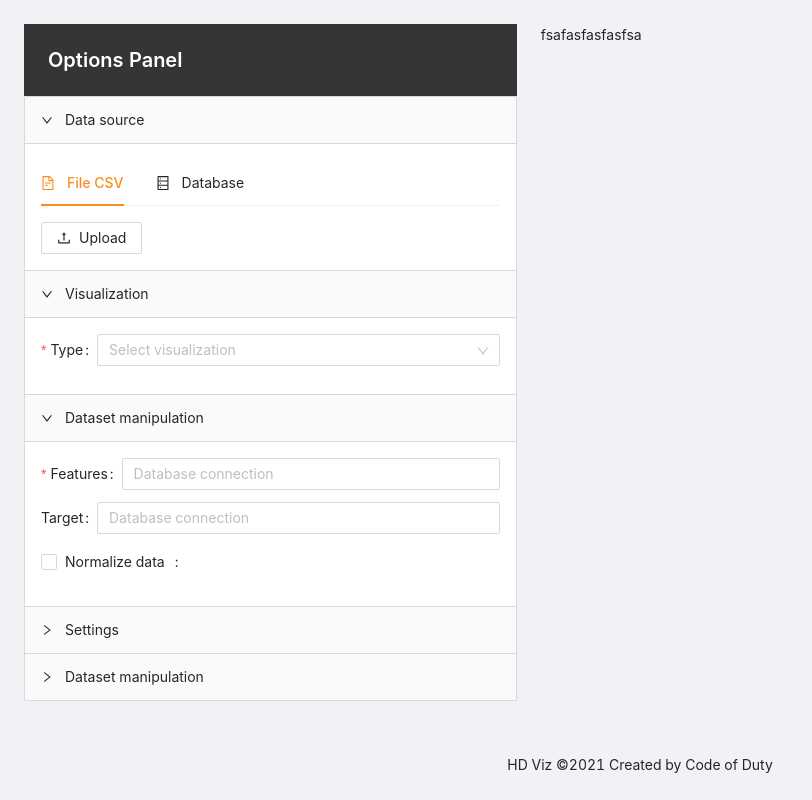
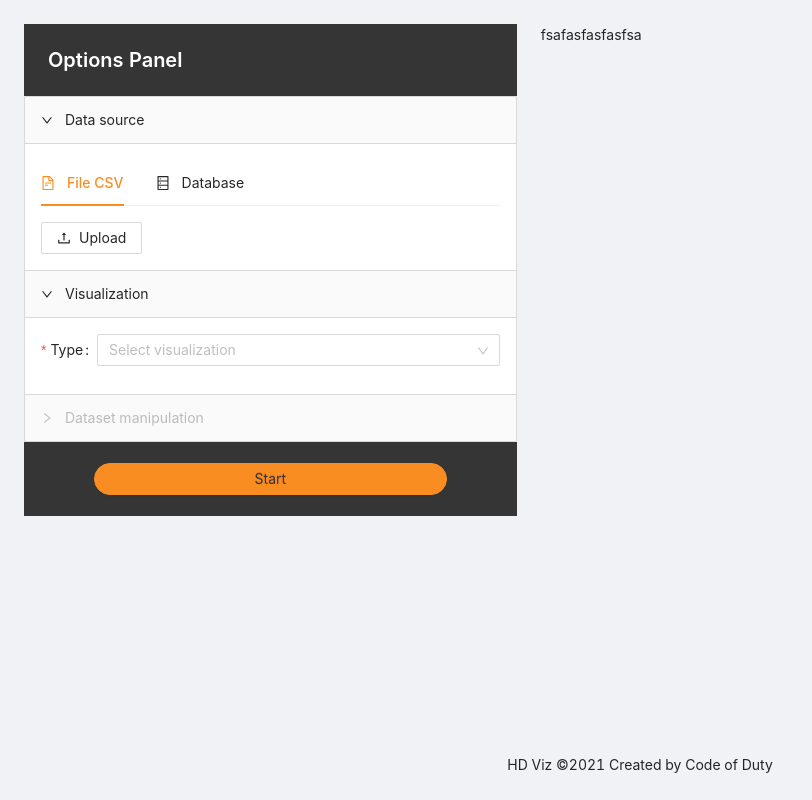
Before and after one commit to CodeOfDutyJS/hdviz, a React (Create React App) app in the folder client/: page / in a window 1280 px wide. Shown: the whole page, without its empty margins (0-812 px from the left). Built offline with nearby package versions, Linux system fonts and the light colour scheme.

Commit message:
Co-authored-by: Diego Piola <diegopiola@users.noreply.github.com>

```diff
--- a/client/package.json
+++ b/client/package.json
@@ -10,11 +10,12 @@
     "@testing-library/jest-dom": "^5.11.4",
     "@testing-library/react": "^11.1.0",
     "@testing-library/user-event": "^12.1.10",
-    "antd": "^4.12.3",
+    "antd": "4.12.3",
     "babel-eslint": "^10.1.0",
     "less": "^4.1.1",
     "mobx": "^6.1.7",
     "mobx-react-lite": "^3.2.0",
+    "papaparse": "^5.3.0",
     "react": "^17.0.1",
     "react-dom": "^17.0.1",
     "react-scripts": "4.0.3",
--- a/client/src/controller/Controller.js
+++ b/client/src/controller/Controller.js
@@ -1,7 +1,9 @@
 /* eslint-disable max-classes-per-file */
+import Paragraph from 'antd/lib/skeleton/Paragraph';
 import {
   makeAutoObservable, makeObservable, observable, computed, action,
 } from 'mobx';
+import Papa from 'papaparse';
 
 import { getDatabases, getTables, getData } from './API';
 
@@ -39,7 +41,9 @@ class Controller {
 
   tables = [];
 
-  data = [];
+  data;
+
+  loadingCompleted = false;
 
   constructor() {
     makeAutoObservable(this);
@@ -65,6 +69,7 @@ class Controller {
 
   setVisualization(_visualization) {
     this.visualizationSelected = _visualization;
+    console.log(this.loadingData);
   }
 
   getVisualizationSelected() {
@@ -104,6 +109,39 @@ class Controller {
   getData() {
     return this.data;
   }
+
+  // eslint-disable-next-line class-methods-use-this
+  async testCSV(file) {
+    // Papa.parsePromise(file)
+    //   .then((results) => { this.data = results; this.loadingData = true; });
+    // this.data = Papa.parse(file, {
+    //   header: true,
+    //   dynamicTyping: true,
+    //   worker: true,
+    //   complete: (r) => {
+    //     console.log(r);
+    //   },
+    // });
+
+    const parseFile = (rawFile) => new Promise((resolve) => {
+      Papa.parse(rawFile, {
+        complete: (results) => {
+          resolve(results.data);
+        },
+      });
+    });
+    this.data = await parseFile(file);
+    this.loadingCompleted = this.data != null;
+    // console.log('parsedData', parsedData);
+  }
 }
 
+Papa.parsePromise = function (file) {
+  return new Promise((complete, error) => {
+    Papa.parse(file, {
+      header: true, dynamicTyping: true, worker: true, complete, error,
+    });
+  });
+};
+
 export default Controller;
--- a/client/src/ui/App.css
+++ b/client/src/ui/App.css
@@ -39,6 +39,15 @@
   color: white;
 }
 
+#start-button{
+  background-color: #353535;
+  padding: 1.5em 5em;
+}
+
+#start-button span{
+  color: #353535;
+}
+
 /* MOBILE */
 @media (max-width: 767px) {
   #hdviz {
--- a/client/src/ui/components/OptionsPanel/DatasetManipulation.js
+++ b/client/src/ui/components/OptionsPanel/DatasetManipulation.js
@@ -1,6 +1,8 @@
 import React, { useState, useEffect } from 'react';
 
-import { Form, Select, Checkbox } from 'antd';
+import {
+  Form, Select, Checkbox, Button,
+} from 'antd';
 
 import { observer } from 'mobx-react-lite';
 import { useStore } from '../../../controller/ControllerProvider';
@@ -11,23 +13,44 @@ const { Item } = Form;
 
 const DatasetManipulation = observer(() => {
   const store = useStore();
-  const [header, setHeader] = useState([]);
+  const [columns, setColumns] = useState([]);
   const [normalized, setNormalized] = useState(false);
   const [disanceMatrix, setDisanceMatrix] = useState(false);
+  const [features, setFeatures] = useState([]);
+  const [maxFeatures, setMaxFeatures] = useState(false);
+  const [targets, setTargets] = useState([]);
+  const [maxTarget, setMaxTarget] = useState(false);
 
-  const testConnection = (sa) => {
-    console.log(sa);
+  // eslint-disable-next-line max-len
+  const isMATRIX = (_f) => store.getVisualizationSelected() === VisualizationType.MATRIX && _f.length > 5;
+
+  const setFeaturesStore = (_f) => {
+    setFeatures(_f);
+    store.setFeatures(features);
   };
 
   useEffect(() => {
     try {
       store.setColumnsFromModel();
 
-      setHeader(store.columns);
+      setColumns(store.columns);
     } catch (error) {
       console.log(error);
     }
   }, [store.data]);
+
+  useEffect(() => {
+    if (isMATRIX(features)) {
+      setFeaturesStore(features.slice(0, 5));
+      setMaxFeatures(true);
+    } else {
+      setMaxFeatures(false);
+    }
+  }, [store.getVisualizationSelected()]);
+
+  useEffect(() => {
+    console.log(features);
+  }, [features]);
 
   const onNormalizeCheckboxChanged = (e) => {
     setNormalized(e.target.checked);
@@ -38,12 +61,22 @@ const DatasetManipulation = observer(() => {
   };
 
   const onFeaturesChanged = (_features) => {
-    store.setFeatures(_features);
+    console.log(_features);
+    if (isMATRIX(_features)) {
+      _features.pop();
+      setMaxFeatures(true);
+    } else {
+      setMaxFeatures(false);
+    }
+    setFeaturesStore(_features);
   };
 
   const onTargetChanged = (_target) => {
     if (_target.length > 2) {
       _target.pop();
+      setMaxTarget(true);
+    } else {
+      setMaxTarget(false);
     }
     store.setTarget(_target);
   };
@@ -53,21 +86,28 @@ const DatasetManipulation = observer(() => {
   };
 
   return (
-    <Form onFinish={testConnection}>
-      <Item label="Features" name="features" rules={[{ required: true, message: 'Please select a Database' }]}>
-        <Select placeholder="Database connection" mode="multiple" onChange={onFeaturesChanged}>
-          {header.map((item, key) => <Option key={item}>{item}</Option>)}
+    <Form>
+      <Item
+        label="Features"
+        name="features"
+        validateStatus={maxFeatures ? 'warning' : null}
+        hasFeedback
+        help={maxFeatures ? 'Max 5 feature variables' : null}
+      >
+        <Select placeholder="Database connection" mode="multiple" onChange={onFeaturesChanged} value={['col1', 'col2']} allowClear>
+          {columns.map((item, key) => <Option key={item}>{item}</Option>)}
         </Select>
+        <></>
       </Item>
       <Item
         label="Target"
         name="target"
-        rules={[{
-          required: false, message: 'Max 2 target variables', type: 'array', max: 2,
-        }]}
+        validateStatus={maxTarget ? 'warning' : null}
+        hasFeedback
+        help={maxTarget ? 'Max 2 target variables' : null}
       >
         <Select placeholder="Database connection" mode="multiple" onChange={onTargetChanged}>
-          {header.map((item, key) => <Option key={item}>{item}</Option>)}
+          {columns.map((item, key) => <Option key={item}>{item}</Option>)}
         </Select>
       </Item>
       <Item className="no-point" label={<Checkbox onChange={onNormalizeCheckboxChanged}>Normalize data</Checkbox>}>
--- a/client/src/ui/components/OptionsPanel/OptionPanel.js
+++ b/client/src/ui/components/OptionsPanel/OptionPanel.js
@@ -1,15 +1,17 @@
 import React, { useState, useEffect } from 'react';
 
 import {
-  Layout, Collapse, Tabs, PageHeader,
+  Layout, Collapse, Tabs, PageHeader, Button, Alert,
 } from 'antd';
 
 import { FileTextOutlined, DatabaseOutlined } from '@ant-design/icons';
 
+import { observer } from 'mobx-react-lite';
 import UploadCSV from './UploadCSV';
 import DatabaseSelection from './DatabaseSelection';
 import VisualizationSelection from './VisualizationSelection';
 import DatasetManipulation from './DatasetManipulation';
+import { useStore } from '../../../controller/ControllerProvider';
 
 const { Sider } = Layout;
 const { Panel } = Collapse;
@@ -17,10 +19,13 @@ const { Panel } = Collapse;
 const { TabPane } = Tabs;
 
 // eslint-disable-next-line arrow-body-style
-const OptionPanel = () => {
+const OptionPanel = observer(() => {
+  const store = useStore();
+  const [success, setSuccess] = useState(false);
   const callback = (e) => {
     console.log(e);
   };
+  const [loadingData, setLoadingData] = useState(!store.loadingData);
 
   const text = `gfsdgdsfgsdg
   sdgsd
@@ -28,13 +33,21 @@ const OptionPanel = () => {
   dsgsd
   gsdgsdgsdgsdgsd`;
 
+  const showResult = () => {
+    // logica con controller
+    setSuccess(true);
+  };
+  useEffect(() => {
+    console.log(store.data);
+  }, [store.data]);
+
   return (
     <Sider id="settingPanel" width="none">
       <PageHeader
         className="option-panel-header"
         title="Options Panel"
       />
-      <Collapse defaultActiveKey={['1', '2', '3']} onChange={callback}>
+      <Collapse defaultActiveKey={['1', '2']} onChange={callback}>
         <Panel header="Data source" key="1">
           <Tabs>
             <TabPane
@@ -65,18 +78,20 @@ const OptionPanel = () => {
         <Panel header="Visualization" key="2">
           <VisualizationSelection />
         </Panel>
-        <Panel header="Dataset manipulation" key="3">
+        <Panel header="Dataset manipulation" key="3" collapsible={store.loadingCompleted ? 'header' : 'disabled'}>
           <DatasetManipulation />
         </Panel>
-        <Panel header="Settings" key="4">
-          <p>{text}</p>
-        </Panel>
-        <Panel header="Dataset manipulation" key="5">
+        <Panel header="Settings" key="4" style={{ display: 'none' }}>
           <p>{text}</p>
         </Panel>
       </Collapse>
+      <Layout id="start-button">
+        <Button type="primary" shape="round" onClick={showResult}>Start</Button>
+      </Layout>
+
+      {success ? <Alert type="success" message="Success Text" closable onClose={() => { setSuccess(false); }} /> : null}
     </Sider>
   );
-};
+});
 
 export default OptionPanel;
--- a/client/src/ui/components/OptionsPanel/UploadCSV.js
+++ b/client/src/ui/components/OptionsPanel/UploadCSV.js
@@ -2,9 +2,11 @@ import React, { useState, useEffect } from 'react';
 
 import { Upload, Button } from 'antd';
 import { UploadOutlined } from '@ant-design/icons';
+import { useStore } from '../../../controller/ControllerProvider';
 
 const UploadCSV = () => {
   const [fileList, setFileList] = useState([]);
+  const store = useStore();
 
   const onChange = ({ fileList: newFileList }) => {
     setFileList(newFileList.slice(-1));
@@ -16,6 +18,8 @@ const UploadCSV = () => {
     if (!(file.type === 'application/vnd.ms-excel')) {
       onError(file);
     } else {
+      console.log(file);
+      store.testCSV(file);
       onSuccess(file);
     }
   };
--- a/client/src/ui/components/OptionsPanel/VisualizationSelection.js
+++ b/client/src/ui/components/OptionsPanel/VisualizationSelection.js
@@ -10,7 +10,7 @@ const { Item } = Form;
 const VisualizationSelection = () => {
   const store = useStore();
   const [visualizations, setVisualizations] = useState([
-    { id: VisualizationType.MATRIX, label: 'Scatter plot matrix', enabled: false },
+    { id: VisualizationType.MATRIX, label: 'Scatter plot matrix', enabled: true },
     { id: VisualizationType.HEATMAP, label: 'Heatmap', enabled: false },
     { id: VisualizationType.CORRELATION, label: 'Correlation Heatmap', enabled: false },
     { id: VisualizationType.FORCE, label: 'Force fields', enabled: true },
@@ -19,6 +19,7 @@ const VisualizationSelection = () => {
   ]);
 
   const onVisualizationSelected = (_visualization) => {
+    console.log(store.data);
     store.setVisualization(_visualization);
   };
 
```
Also changed, not shown: 1 other file (tests, documents, lock files or other folders).
